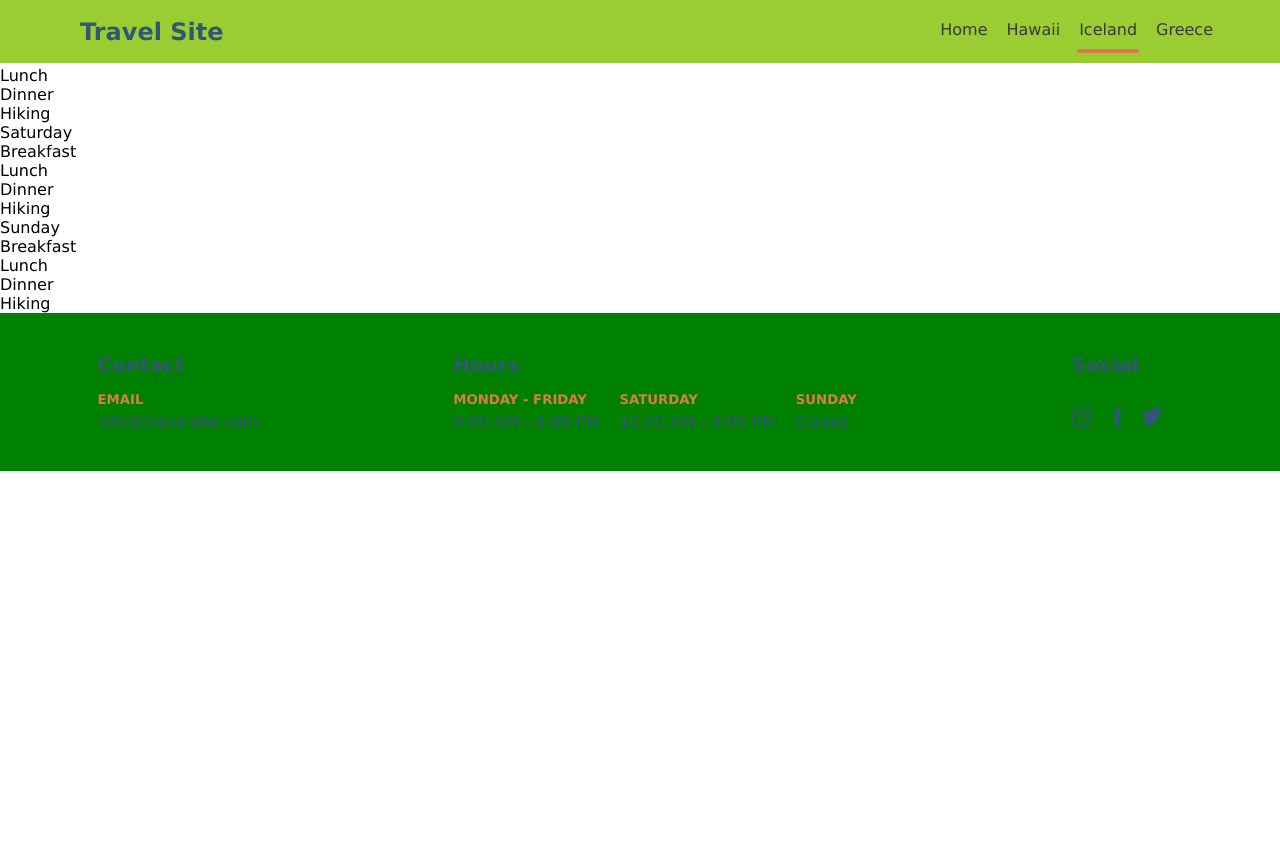
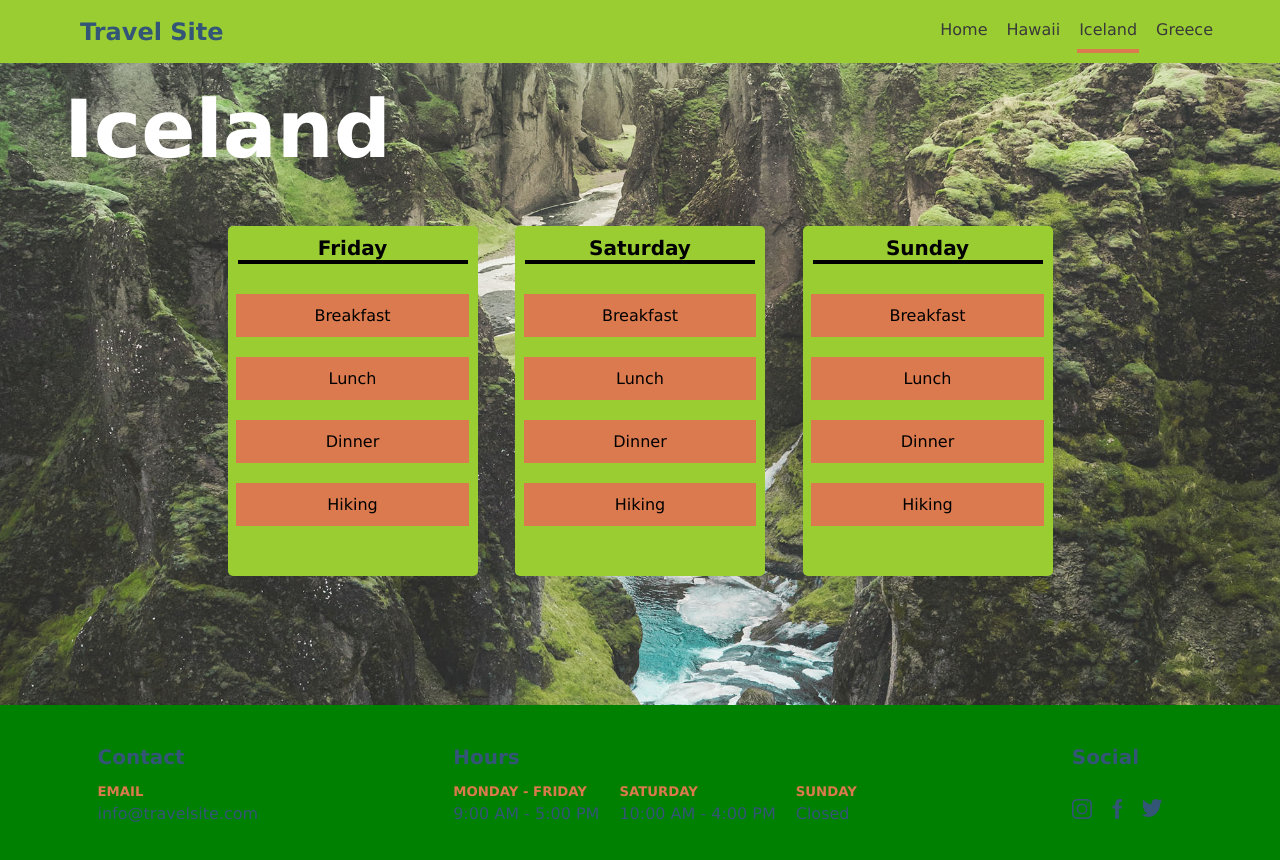
Before and after one commit to RikBroz/richard-brousseau-travelsite, a plain HTML site: page pages/iceland.html in a window 1280 px wide. Before the commit the page ends 800 px from the top, so only its background shows below. Drawn offline with Linux system fonts and the light colour scheme.

Commit message:
finalized destination page structure

```diff
--- a/css/destinations.css
+++ b/css/destinations.css
@@ -20,15 +20,15 @@
 }
 
 .destination--hawaii {
-
+    background-image: url("../assets/images/hawaii.jpg");
 }
 
 .destination--iceland {
-
+    background-image: url("../assets/images/iceland.jpg");
 }
 
 .destination--greece {
-
+    background-image: url("../assets/images/greece.jpg");
 }
 
 .destination__name {
--- a/pages/iceland.html
+++ b/pages/iceland.html
@@ -45,37 +45,37 @@
 
     <main>
 
-        <section>
-            <h1>Iceland</h1>
+        <section class="destination destination--iceland">
+            <h1 class="destination__name">Iceland</h1>
 
-            <div>
-                <article>
-                    <ul>
-                        <li>Friday</li>
-                        <li>Breakfast</li>
-                        <li>Lunch</li>
-                        <li>Dinner</li>
-                        <li>Hiking</li>
+            <div class="destination__cards">
+                <article class="destination__card">
+                    <h4 class="destination__day">Friday</h4>
+                    <ul class="destination__list">
+                        <li class="destination__activity">Breakfast</li>
+                        <li class="destination__activity">Lunch</li>
+                        <li class="destination__activity">Dinner</li>
+                        <li class="destination__activity">Hiking</li>
                     </ul>
                 </article>
 
-                <article>
-                    <ul>
-                        <li>Saturday</li>
-                        <li>Breakfast</li>
-                        <li>Lunch</li>
-                        <li>Dinner</li>
-                        <li>Hiking</li>
+                <article class="destination__card">
+                    <h4 class="destination__day">Saturday</h4>
+                    <ul class="destination__list">
+                        <li class="destination__activity">Breakfast</li>
+                        <li class="destination__activity">Lunch</li>
+                        <li class="destination__activity">Dinner</li>
+                        <li class="destination__activity">Hiking</li>
                     </ul>
                 </article>
 
-                <article>
-                    <ul>
-                        <li>Sunday</li>
-                        <li>Breakfast</li>
-                        <li>Lunch</li>
-                        <li>Dinner</li>
-                        <li>Hiking</li>
+                <article class="destination__card">
+                    <h4 class="destination__day">Sunday</h4>
+                    <ul class="destination__list">
+                        <li class="destination__activity">Breakfast</li>
+                        <li class="destination__activity">Lunch</li>
+                        <li class="destination__activity">Dinner</li>
+                        <li class="destination__activity">Hiking</li>
                     </ul>
                 </article>
 
```
Also changed, not shown: pages/greece.html (+24 -24 lines), pages/hawaii.html (+1 -1 lines).
